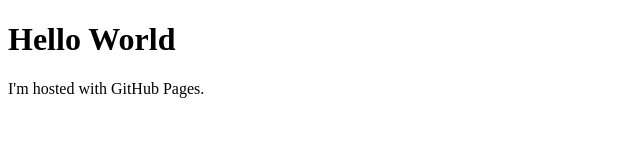
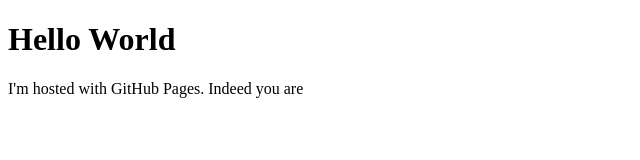
Before and after one commit to snkris1/snkris1.github.io, a plain HTML site: page index.html in a window 1280 px wide. Shown: the whole page, without its empty margins (0-640 px from the left). Drawn offline with Linux system fonts and the light colour scheme.

Commit message:
Update index.html

```diff
--- a/index.html
+++ b/index.html
@@ -2,6 +2,6 @@
 <html>
 <body>
 <h1>Hello World</h1>
-<p>I'm hosted with GitHub Pages.</p>
+<p>I'm hosted with GitHub Pages. Indeed you are</p>
 </body>
 </html>
```
